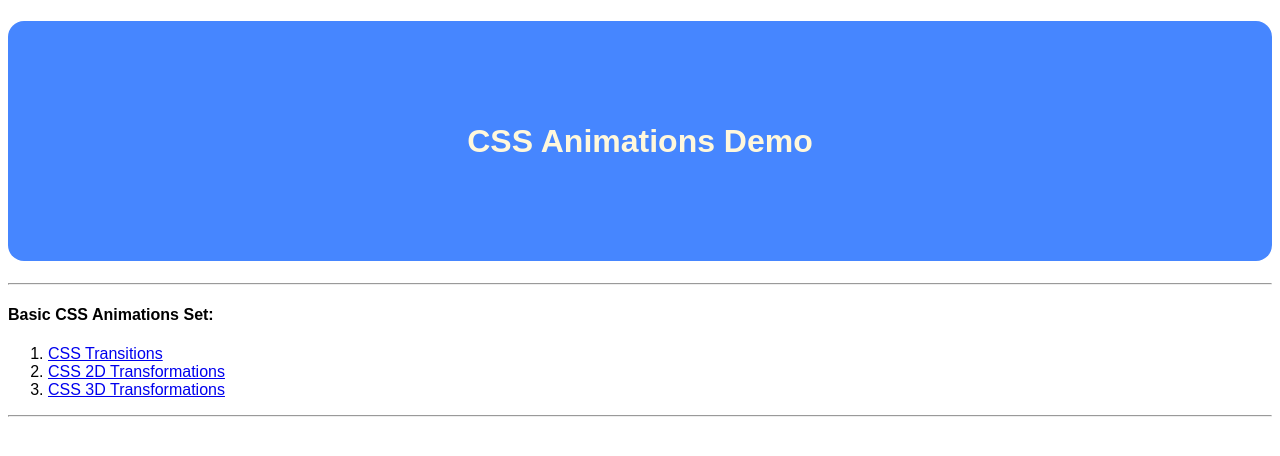
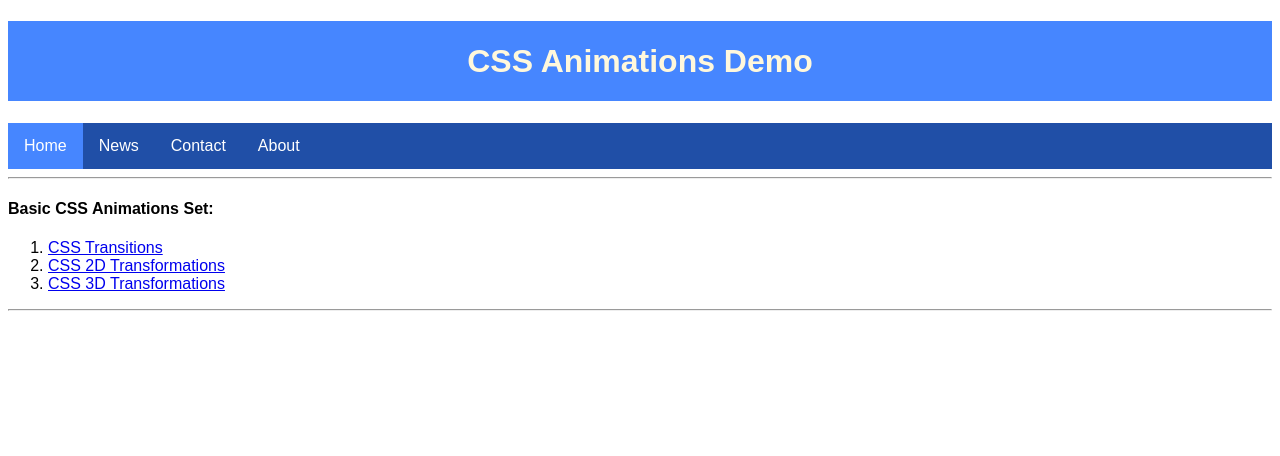
Before and after one commit to vsaiprakash/css-animation-demo-projects, a plain HTML site: page index.html in a window 1280 px wide. Drawn offline with Linux system fonts and the light colour scheme.

Commit message:
menu added to indx.html

```diff
--- a/index.html
+++ b/index.html
@@ -13,6 +13,12 @@
 
 <body>
     <h1 class="header">CSS Animations Demo</h1>
+    <ul class="menuList">
+        <li class="menuItem"><a class="active" href="#home">Home</a></li>
+        <li class="menuItem"><a href="#news">News</a></li>
+        <li class="menuItem"><a href="#contact">Contact</a></li>
+        <li class="menuItem"><a href="#about">About</a></li>
+      </ul>
     <hr>
     <h4>Basic CSS Animations Set:</h4>
     <ol>
--- a/styles.css
+++ b/styles.css
@@ -3,10 +3,38 @@
 .header{
     background-color: rgb(70, 134, 255);
     color: cornsilk;
-    height: 30vh;
+    height: 10vh;
     display: flex;
     justify-content: center;
     align-items: center;
     text-align: center;
-    border-radius: 1rem;
+    /* border-radius: 1rem; */
 }
+
+.menuList {
+    list-style-type: none;
+    margin: 0;
+    padding: 0;
+    overflow: hidden;
+    background-color: rgb(32, 79, 167);;
+  }
+
+  .menuItem {
+    float: left;
+  }
+
+  .menuItem a {
+    display: block;
+    color: white;
+    text-align: center;
+    padding: 14px 16px;
+    text-decoration: none;
+  }
+
+  .menuItem a:hover:not(.active) {
+    background-color: rgb(70, 134, 255);
+  }
+
+  .active {
+    background-color: rgb(70, 134, 255);
+  }
```
